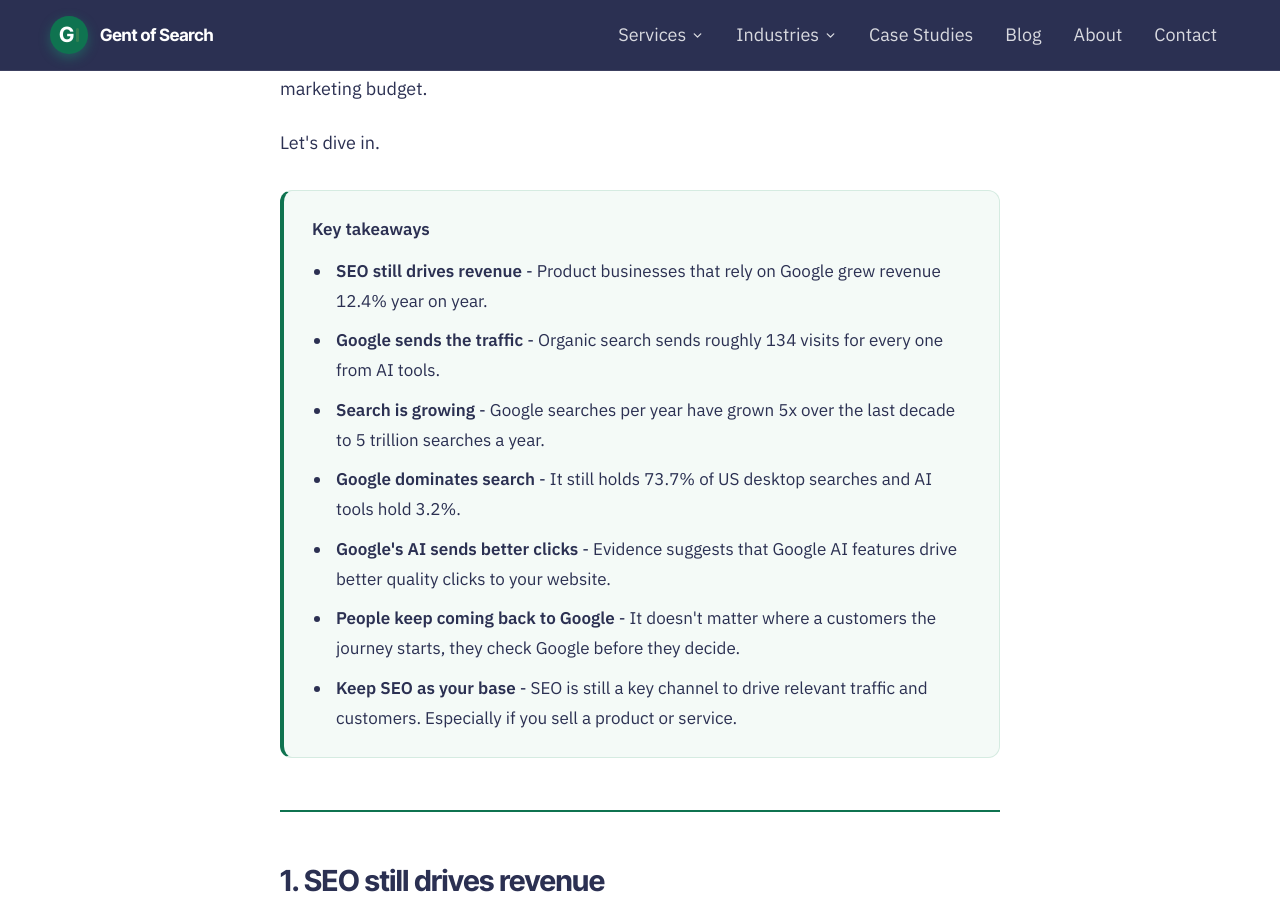
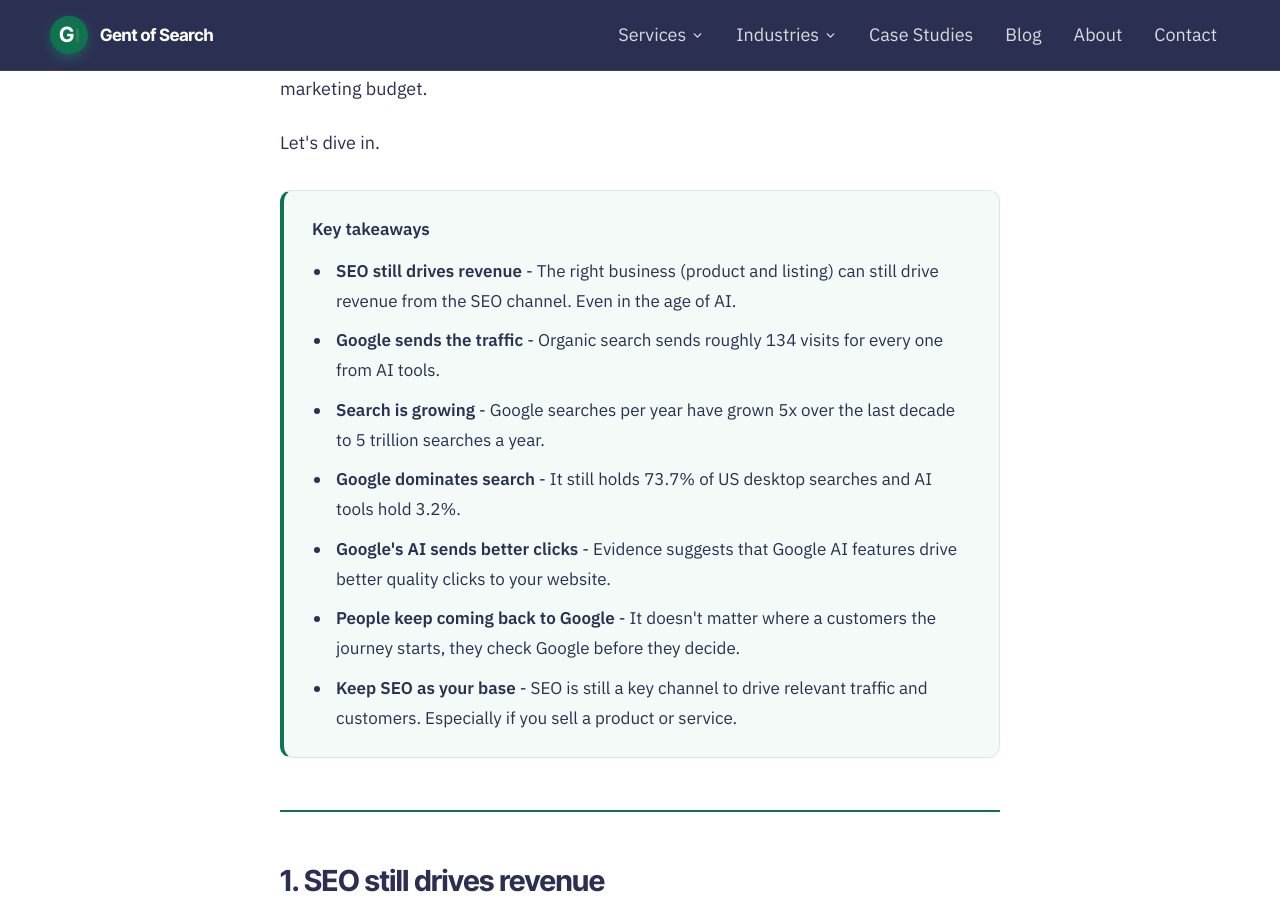
Before and after one commit to Gent-of-Search/gentofsearch.com, a Jekyll site: the page built from _posts/2026-11-16-why-you-should-still-invest-in-seo.md, in a window 1280 px wide and 900 px high, scrolled down 674 px. Built offline with Jekyll 4.4.1, drawn with Linux system fonts in a browser that asks for light colours.

Commit message:
Why invest in SEO post: update first key takeaway
Co-Authored-By: Claude Opus 5.5 <noreply@anthropic.com>

```diff
--- a/_posts/2026-11-16-why-you-should-still-invest-in-seo.md
+++ b/_posts/2026-11-16-why-you-should-still-invest-in-seo.md
@@ -18,7 +18,7 @@ image_alt: "Bar chart: among companies that rely on Google organic search, produ
 <blockquote class="takeaway key-takeaways">
   <p><strong>Key takeaways</strong></p>
   <ul>
-    <li><strong>SEO still drives revenue</strong> - Product businesses that rely on Google grew revenue 12.4% year on year.</li>
+    <li><strong>SEO still drives revenue</strong> - The right business (product and listing) can still drive revenue from the SEO channel. Even in the age of AI.</li>
     <li><strong>Google sends the traffic</strong> - Organic search sends roughly 134 visits for every one from AI tools.</li>
     <li><strong>Search is growing</strong> - Google searches per year have grown 5x over the last decade to 5 trillion searches a year.</li>
     <li><strong>Google dominates search</strong> - It still holds 73.7% of US desktop searches and AI tools hold 3.2%.</li>
```
